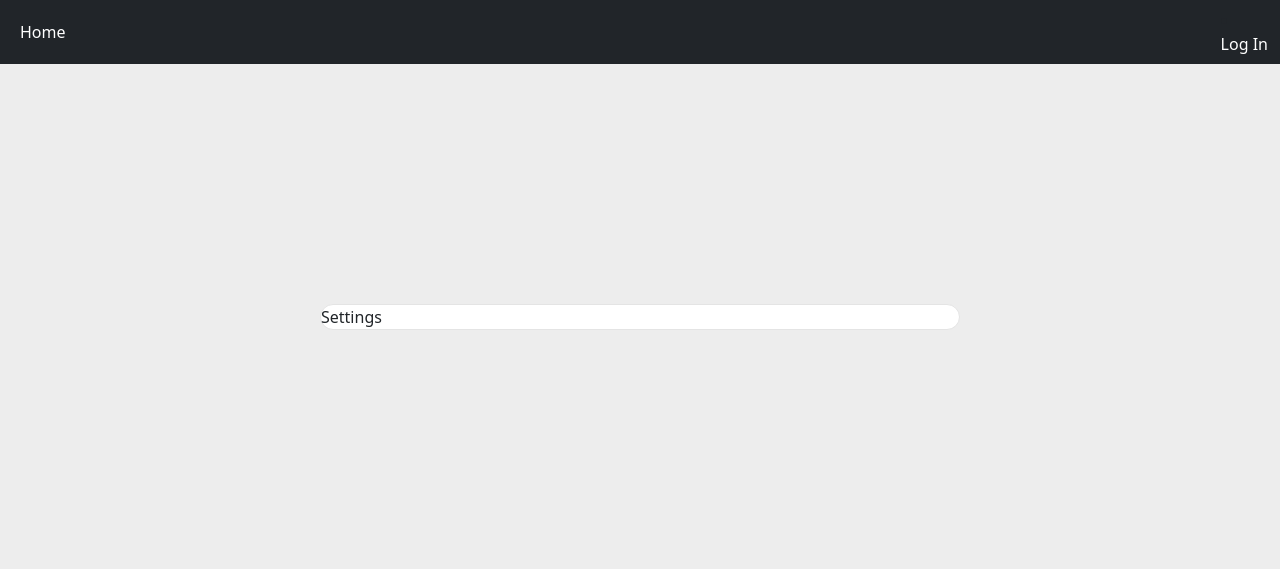
After one commit to CMPUT404-W23/project, a Django app: template CMPUT404Project/socialDist/templates/settings.html in a window 1280 px wide. The commit adds this page. Shown: the top 569 px of the page. Run offline with Django 3.2, Linux system fonts and the light colour scheme; the template is opened without the code that fills it, so the values that code supplies are empty; some libraries are stand-ins or nearby versions.

Commit message:
add bootstrap and create settings page

```diff
--- a/CMPUT404Project/CMPUT404Project/settings.py
+++ b/CMPUT404Project/CMPUT404Project/settings.py
@@ -39,6 +39,7 @@ INSTALLED_APPS = [
     'django.contrib.messages',
     'django.contrib.staticfiles',
     'rest_framework',
+    'bootstrap5',
 ]
 
 MIDDLEWARE = [
@@ -124,4 +125,4 @@ STATIC_URL = '/static/'
 DEFAULT_AUTO_FIELD='django.db.models.AutoField'
 
 LOGIN_REDIRECT_URL = "/"
-LOGOUT_REDIRECT_URL = "/"
+LOGOUT_REDIRECT_URL = "/user/login"
--- a/CMPUT404Project/CMPUT404Project/urls.py
+++ b/CMPUT404Project/CMPUT404Project/urls.py
@@ -21,6 +21,7 @@ urlpatterns = [
     # path('', include('socialDist.urls')),
     path('admin/', admin.site.urls),
     path("user/", include("django.contrib.auth.urls")),
+    path('user/settings', TemplateView.as_view(template_name='settings.html'), name='settings'),
     path('', TemplateView.as_view(template_name='home.html'), name='home'),
     path('api/', include('socialDist.urls')),
 ]
--- /dev/null
+++ b/CMPUT404Project/socialDist/static/socialDist/styles.css
@@ -0,0 +1,52 @@
+:root {
+  --primary-color: #007bff;
+  --border-color: #e4e4e4;
+  --dark-blue: #242936;
+  --default-font: 'Roboto', sans-serif;
+}
+
+body {
+  background-color: #ededed;
+}
+
+/* Login Screen */
+.centered {
+  width: 50%;
+  margin: 30vh auto;
+  border: 1pt solid var(--border-color);
+  border-radius: 10pt;
+  background-color: white;
+}
+
+h2 {
+  text-align: center;
+}
+
+.login-form {
+  width: 60%;
+  margin: 0 auto;
+}
+
+.login-form > input {
+  width: 100%;
+  margin: 0 auto;
+  margin-bottom: 8pt;
+  padding: 5pt;
+  border: 1pt solid var(--border-color);
+}
+
+.login-form > input:focus {
+  outline: 1pt solid var(--primary-color);
+}
+
+.login-btn {
+  width: 100%;
+  margin: 0 auto;
+  margin-bottom: 3em;
+  background-color: var(--primary-color);
+  color: white;
+  border: none;
+  border-radius: 5pt;
+  padding: 7pt;
+  cursor: pointer;
+}
--- /dev/null
+++ b/CMPUT404Project/socialDist/templates/base.html
@@ -0,0 +1,49 @@
+<!DOCTYPE html>
+<html lang="en">
+<head>
+  <meta charset="UTF-8">
+  <meta http-equiv="X-UA-Compatible" content="IE=edge">
+  <meta name="viewport" content="width=device-width, initial-scale=1.0">
+  {% load bootstrap5 %}
+  {% bootstrap_css %}
+  {% bootstrap_javascript %}
+  {% load static %}
+  <link rel="stylesheet" href="{% static 'socialDist/styles.css' %}">
+  <title>Social Distribution</title>
+</head>
+<body>
+  <nav class="navbar navbar-expand-lg navbar-dark bg-dark">
+    <div class="container-fluid">
+      <button class="navbar-toggler" type="button" data-bs-toggle="collapse" data-bs-target="#navbarSupportedContent" aria-controls="navbarSupportedContent" aria-expanded="false" aria-label="Toggle navigation">
+        <span class="navbar-toggler-icon"></span>
+      </button>
+      <div class="collapse navbar-collapse" id="navbarSupportedContent">
+        <ul class="navbar-nav me-auto mb-2 mb-lg-0">
+          <li class="nav-item">
+            <a class="nav-link active" aria-current="page" href="#">Home</a>
+          </li>
+        </ul>
+        {% if user.is_authenticated %}
+        <li class="nav-item dropdown">
+          <a class="nav-link dropdown-toggle text-white" href="#" id="navbarDropdown" role="button" data-bs-toggle="dropdown" aria-expanded="false">
+            {{ user.username }}
+          </a>
+          <ul class="dropdown-menu dropdown-menu-end" aria-labelledby="navbarDropdown">
+            <li><a class="dropdown-item" href="{% url 'settings' %}">Settings</a></li>
+            <li><hr class="dropdown-divider"></li>
+            <li><a class="dropdown-item" href="{% url 'logout' %}">Logout</a></li>
+          </ul>
+        </li>
+        {% else %}
+        <li class="nav-item">
+          <a href="{% url 'login' %}" class="nav-link text-white">Log In</a>
+        </li>
+        {% endif %}
+      </div>
+    </div>
+  </nav>
+
+  {% block content %}
+  {% endblock content %}
+</body>
+</html>
--- /dev/null
+++ b/CMPUT404Project/socialDist/templates/settings.html
@@ -0,0 +1,6 @@
+{% extends 'base.html' %}
+{% block content %}
+<div class="centered">
+  Settings
+</div>
+{% endblock content %}
```
Also changed, not shown: CMPUT404Project/socialDist/templates/home.html (+3 -9 lines), CMPUT404Project/socialDist/templates/registration/login.html (+5 -45 lines), CMPUT404Project/db.sqlite3.
